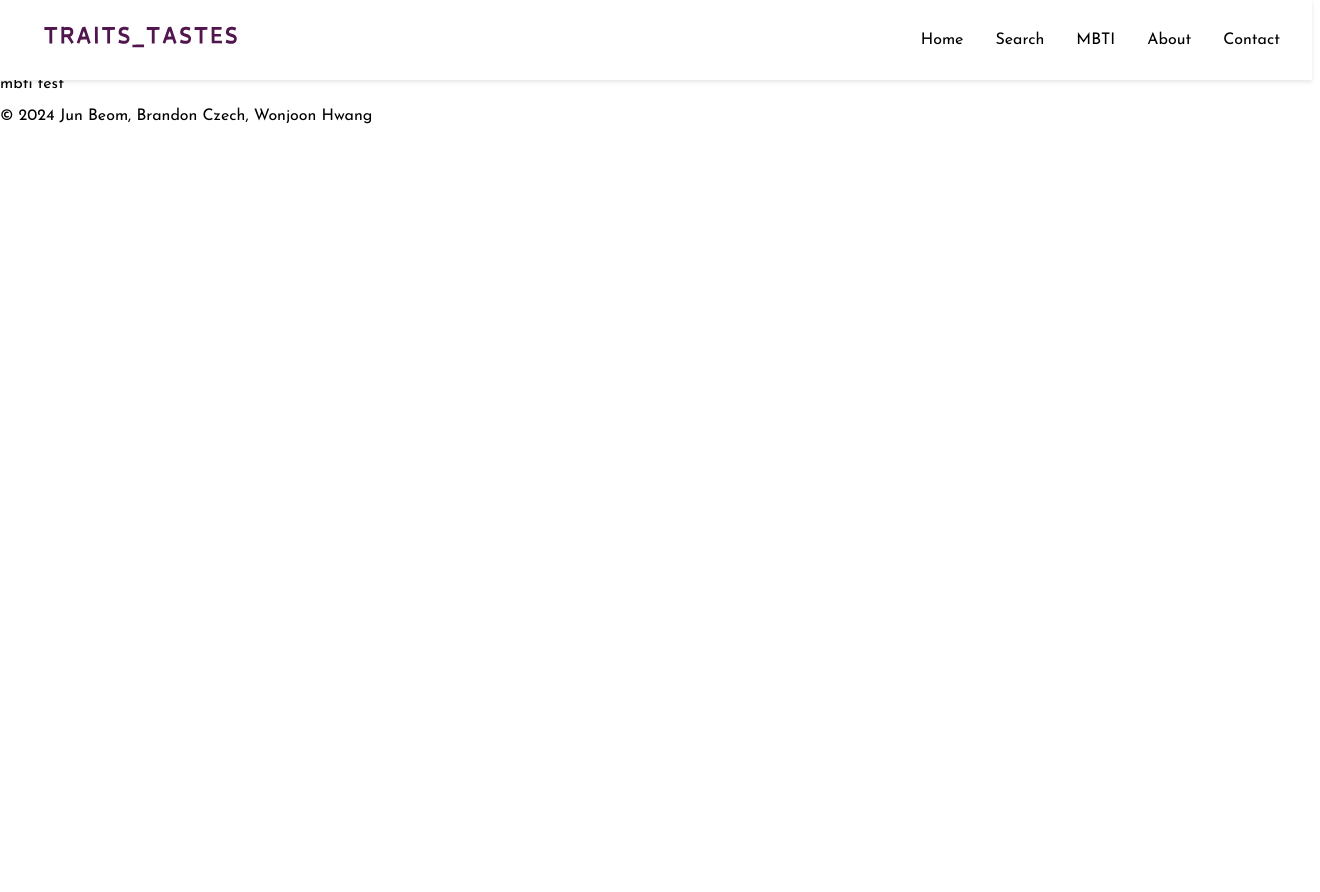
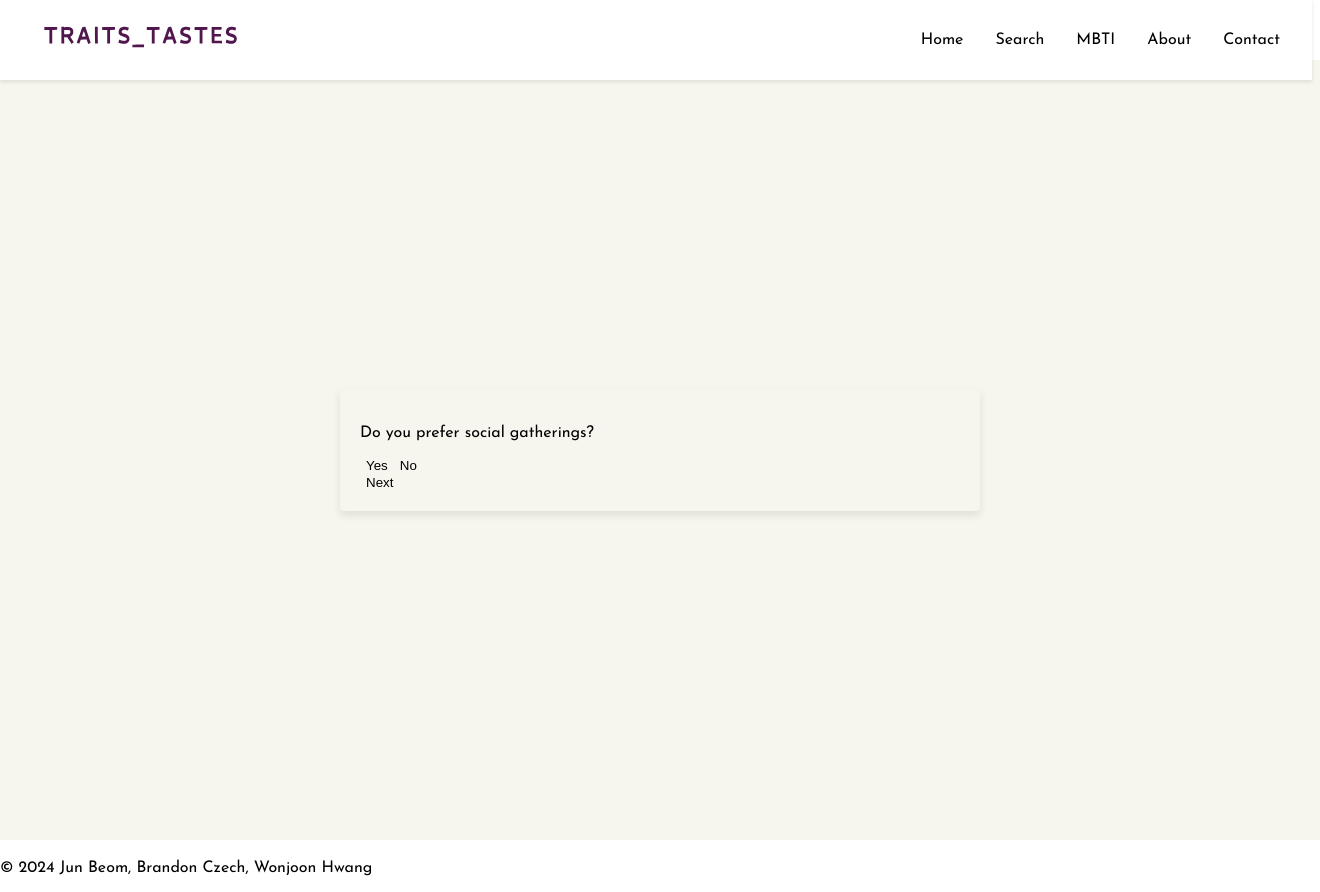
Before and after one commit to jb69535/Traits_Tastes, a React (Create React App) app in the folder client/: page /personality-test in a window 1280 px wide. Shown: the whole page, 1320 px wide, since content can reach past the window. Before the commit the page ends 800 px from the top, so only its background shows below. Built offline with nearby package versions, Linux system fonts and the light colour scheme.

Commit message:
add Personality functions

```diff
--- /dev/null
+++ b/client/src/card/QuestionCard.tsx
@@ -0,0 +1,32 @@
+// QuestionCard.tsx
+
+import React from 'react';
+
+interface Question {
+    id: number;
+    text: string;
+}
+
+interface QuestionCardProps {
+    question: Question;
+    onAnswer: (answer: boolean) => void;
+    onNext: () => void;
+    onPrevious: () => void;
+    canGoBack: boolean;
+}
+
+const QuestionCard: React.FC<QuestionCardProps> = ({ question, onAnswer, onNext, onPrevious, canGoBack }) => {
+    return (
+        <div className="question-card">
+            <p>{question.text}</p>
+            <button onClick={() => onAnswer(true)}>Yes</button>
+            <button onClick={() => onAnswer(false)}>No</button>
+            <div>
+                {canGoBack && <button onClick={onPrevious}>Previous</button>}
+                <button onClick={onNext}>Next</button>
+            </div>
+        </div>
+    );
+};
+
+export default QuestionCard;
--- a/client/src/pages/PersonalityTestPage.tsx
+++ b/client/src/pages/PersonalityTestPage.tsx
@@ -1,13 +1,68 @@
 // PersonalityTestPage.tsx
 // Author: Jun Beom
 
-import React from 'react';
+// Inside questions array, each question has an ID and text property.
+// QuestionCard.tsx(../card/QuestionCard) has a QuestionCardProps to communicate with this component.
+// Inside the QuestionCardProps interface, it has an onAnswer, which is a boolean type.
+// End of the question, user will encounter the completion function
+// which sends the answers to the backend.
+
+
+import React, { useState } from 'react';
+import QuestionCard from '../card/QuestionCard'; // Adjust the path as necessary
 import '../style/pages/personalitytestpage.css';
 
+// Sample questions data
+const questions = [
+    { id: 1, text: "Do you prefer social gatherings?" },
+    { id: 2, text: "I think a lot more than doing a task without plans." },
+    // Add more questions as needed
+];
+
 const PersonalityTestPage: React.FC = () => {
+    const [currentQuestionIndex, setCurrentQuestionIndex] = useState(0);
+    const [answers, setAnswers] = useState<{ [key: number]: boolean }>({});
+
+    const handleAnswer = (answer: boolean) => {
+        const question = questions[currentQuestionIndex];
+        setAnswers(prev => ({ ...prev, [question.id]: answer }));
+
+        // Optionally move to next question automatically
+        handleNext();
+    };
+
+    const handleNext = () => {
+        if (currentQuestionIndex < questions.length - 1) {
+            setCurrentQuestionIndex(currentQuestionIndex + 1);
+        } else {
+            handleCompletion();
+        }
+    };
+
+    const handlePrevious = () => {
+        if (currentQuestionIndex > 0) {
+            setCurrentQuestionIndex(currentQuestionIndex - 1);
+        }
+    };
+
+    const handleCompletion = () => {
+        console.log("Answers:", answers);
+        // Send answers to backend for wine recommendations
+    };
+
     return (
         <div>
-            <p>mbti test</p>
+            <section id="mbtiTest">
+                <div className="test__container">
+                    <QuestionCard
+                        question={questions[currentQuestionIndex]}
+                        onAnswer={handleAnswer}
+                        onNext={handleNext}
+                        onPrevious={handlePrevious}
+                        canGoBack={currentQuestionIndex > 0}
+                    />
+                </div>
+            </section>
         </div>
     );
 };
--- a/client/src/services/personalityService.ts
+++ /dev/null
@@ -1,3 +0,0 @@
-// personalityService.ts
-// Author: Jun Beom
-export{};
--- /dev/null
+++ b/client/src/style/card/questionCard.css
@@ -0,0 +1,64 @@
+/* questionCard.css */
+
+/* Global */
+:root {
+    /* Color */
+    --color-white: #ffffff;
+    --color-grey-white: #f7f6ee;
+    --color-light-grey: #bfbfbf;
+    --color-grey: #949494;
+    --color-rich-Burgundy: #7b1e3a;
+    --color-light-yellow: #fffec3;
+    --color-Soft-Gold: #daa49a;
+    --color-Creamy-Beige: #ead2ac;
+    --color-Dark-Charcoal: #333333;
+    --color-Vintage-Olive: #587d71;
+    --color-black: #000000;
+    /* Font Size */
+    --font-large: 40px;
+    --font-medium: 22px;
+    --font-regular: 15px;
+    --font-small: 12px;
+    --font-micro: 10px;
+    /* Font Weight */
+    --weight-bold: 700;
+    --weight-semi-bold: 600;
+    --weight-regular: 400;
+    /* Size */
+    --size-border-radius: 4px;
+    /* Animation Duration */
+    --animation-duration: 300ms;
+  }
+
+  /* questionCard.css */
+
+.question-card {
+    background-color: var(--color-white);
+    border-radius: var(--size-border-radius);
+    box-shadow: 0 2px 4px rgba(0, 0, 0, 0.15);
+    padding: 20px;
+    margin-bottom: 20px; /* Adds space between cards if stacked */
+    text-align: center; /* Centers the text */
+  }
+
+  .question-card p {
+    font-size: var(--font-regular);
+    color: var(--color-Dark-Charcoal);
+  }
+
+  .question-card button {
+    padding: 10px 20px;
+    margin: 10px;
+    border: none;
+    background-color: var(--color-rich-Burgundy);
+    color: var(--color-white);
+    font-size: var(--font-regular);
+    font-weight: var(--weight-bold);
+    border-radius: var(--size-border-radius);
+    cursor: pointer;
+    transition: background-color var(--animation-duration);
+  }
+
+  .question-card button:hover {
+    background-color: var(--color-Soft-Gold);
+  }
--- a/client/src/style/pages/personalitytestpage.css
+++ b/client/src/style/pages/personalitytestpage.css
@@ -29,3 +29,31 @@
   /* Animation Duration */
   --animation-duration: 300ms;
 }
+
+body {
+  padding-top: 60px; /* Adjust the value based on the height of your header */
+  font-family: "Josefin Sans", sans-serif;
+}
+
+/* Test section styles */
+#mbtiTest {
+  display: flex;
+  flex-direction: column;
+  align-items: center;
+  justify-content: center;
+  width: 100%;
+  min-height: calc(100vh - 60px); /* Adjust for the height of the fixed header */
+  background-color: var(--color-grey-white);
+  padding: 20px;
+}
+
+.test__container {
+  display: flex;
+  flex-direction: column;
+  max-width: 600px; /* Limits the width for better readability on larger screens */
+  width: 100%; /* Ensures it takes the full width on smaller screens */
+  margin: 0 auto; /* Centers the container horizontally */
+  padding: 20px;
+  box-shadow: 0 4px 8px rgba(0, 0, 0, 0.1);
+  border-radius: var(--size-border-radius);
+}
```
Lines whose indentation alone changed are shown as unchanged.
